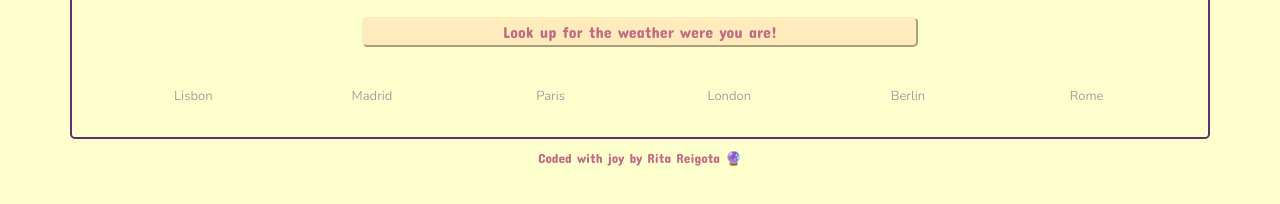
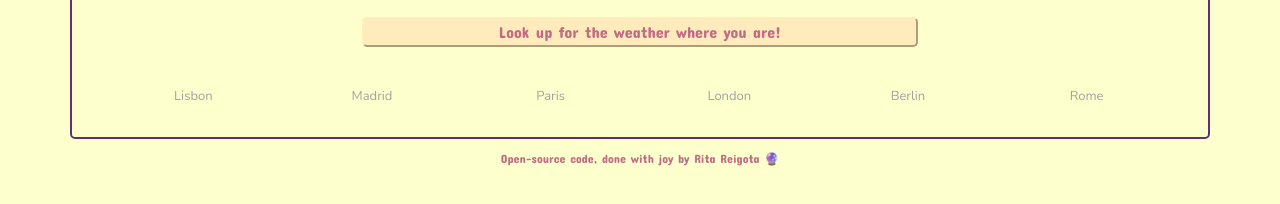
Before and after one commit to ritareigota/weather-crystalball, a plain HTML site: page index.html in a window 1280 px wide. Shown: the part 502-706 px from the top of the page. Drawn offline with nearby package versions, Linux system fonts and the light colour scheme; no server answers.

Commit message:
Updated footer with github link

```diff
--- a/index.html
+++ b/index.html
@@ -97,7 +97,7 @@
                 <p class="day-temp">16ºC <i class="fa-solid fa-cloud-sun"></i></p>
             </div>
         </div>
-        <button class="current-city-button">Look up for the weather were you are!</button>
+        <button class="current-city-button">Look up for the weather where you are!</button>
         <div class="row third-row">
             <div class="col-2">
                 <a class="city-name" href="">Lisbon</a>
@@ -119,7 +119,8 @@
             </div>
         </div>
     </div>
-    <p class="footer">Coded with joy by <a class="instagram" target="_blank" href="https://www.instagram.com/rita.reigota/">Rita Reigota</a> 🔮</p>
+    <p class="footer">
+        <a class="links" href="https://github.com/ritareigota/weather-crystalball" target="_blank">Open-source code</a>, done with joy by <a class="links" target="_blank" href="https://www.instagram.com/rita.reigota/">Rita Reigota</a> 🔮</p>
     <script src="javascript/javascript.js"></script>
 </body>
 </html>
--- a/styles/stylesheet.css
+++ b/styles/stylesheet.css
@@ -151,12 +151,12 @@ form {
     text-align: center;
     color: #c06c84;
     margin-top: 10px;
-    font-size: smaller;
+    font-size: 12px;
 }
-.instagram {
+.links {
     text-decoration: none;
     color: #c06c84;
 }
-.instagram:hover {
+.links:hover {
     color:#60316e;
 }
```
